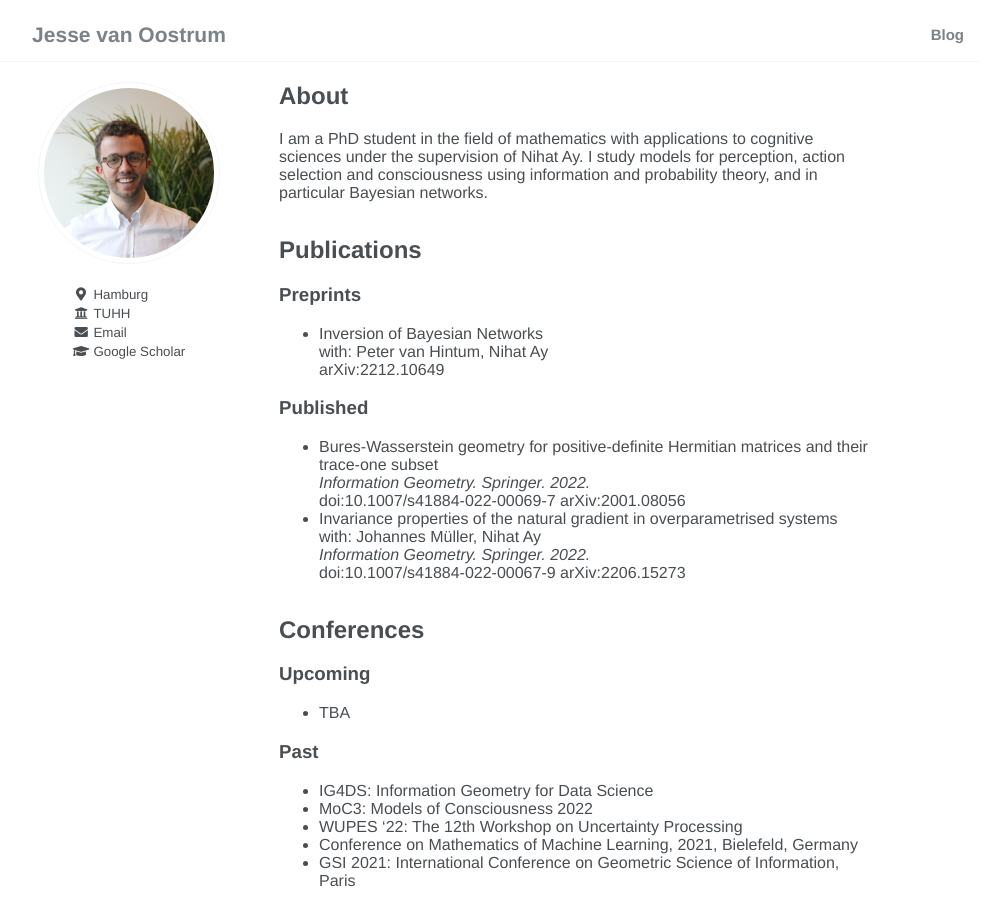
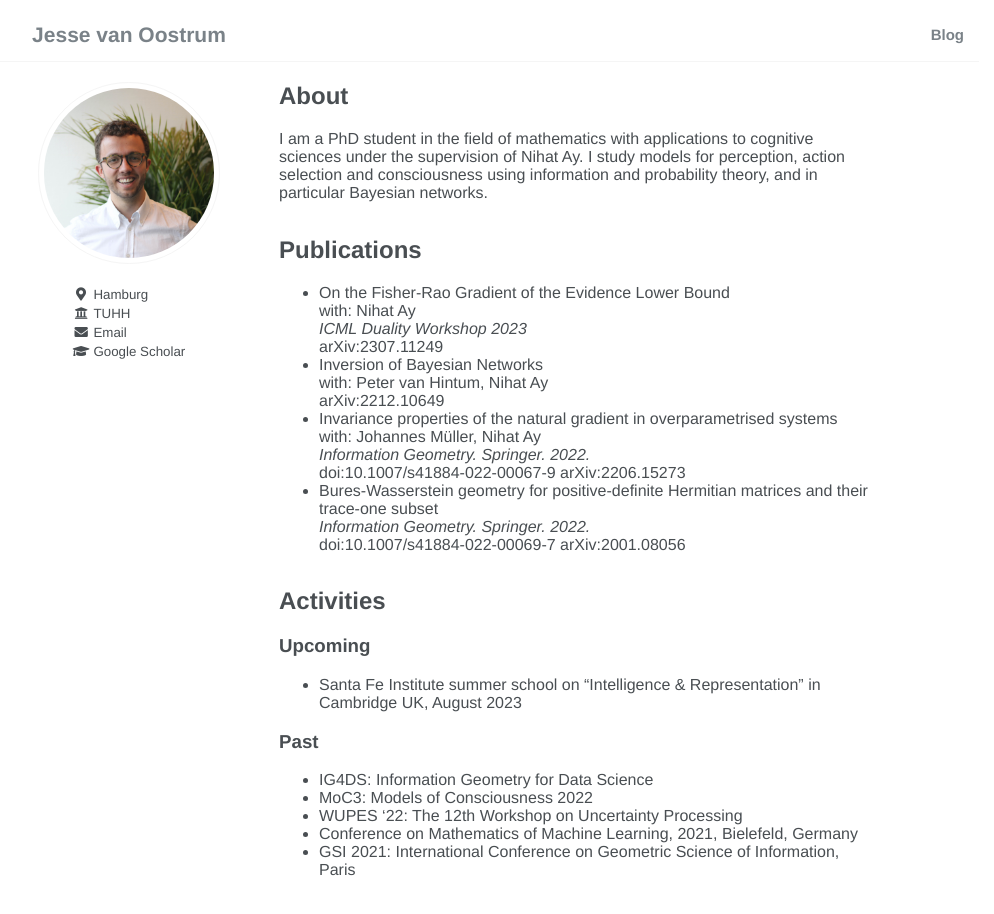
Before and after one commit to jessevoostrum/jessevoostrum.github.io, a Jekyll site: the page built from index.md, in a window 1280 px wide. Shown: the whole page, without its empty margins (161-1155 px from the left). Built offline with Jekyll 4.4.1, drawn with Linux system fonts in a browser that asks for light colours.

```diff
--- a/index.md
+++ b/index.md
@@ -9,24 +9,25 @@ I am a PhD student in the field of mathematics with applications to cognitive sc
 
 ## Publications
 
-### Preprints
+- On the Fisher-Rao Gradient of the Evidence Lower Bound
+with: Nihat Ay
+_ICML Duality Workshop 2023_
+[arXiv:2307.11249](https://arxiv.org/abs/2307.11249)
 - Inversion of Bayesian Networks
 with: Peter van Hintum, Nihat Ay
 [arXiv:2212.10649](https://arxiv.org/abs/2212.10649)
-
-### Published
-- Bures-Wasserstein geometry for positive-definite Hermitian matrices and their trace-one subset
-_Information Geometry. Springer. 2022._
-[doi:10.1007/s41884-022-00069-7](https://doi.org/10.1007/s41884-022-00069-7) [arXiv:2001.08056](https://arxiv.org/abs/2001.08056)
 - Invariance properties of the natural gradient in overparametrised systems
 with: Johannes Müller, Nihat Ay
 _Information Geometry. Springer. 2022._
 [doi:10.1007/s41884-022-00067-9](https://doi.org/10.1007/s41884-022-00067-9) [arXiv:2206.15273](https://arxiv.org/abs/2206.15273)
+- Bures-Wasserstein geometry for positive-definite Hermitian matrices and their trace-one subset
+_Information Geometry. Springer. 2022._
+[doi:10.1007/s41884-022-00069-7](https://doi.org/10.1007/s41884-022-00069-7) [arXiv:2001.08056](https://arxiv.org/abs/2001.08056)
 
-## Conferences
+## Activities
 
 ### Upcoming
-- TBA
+- Santa Fe Institute summer school on "Intelligence & Representation" in Cambridge UK, August 2023
 
 ### Past
 - IG4DS: Information Geometry for Data Science
```
Also changed, not shown: _posts/2023-07-29-perception-fep.md (added, +27 -0 lines).
